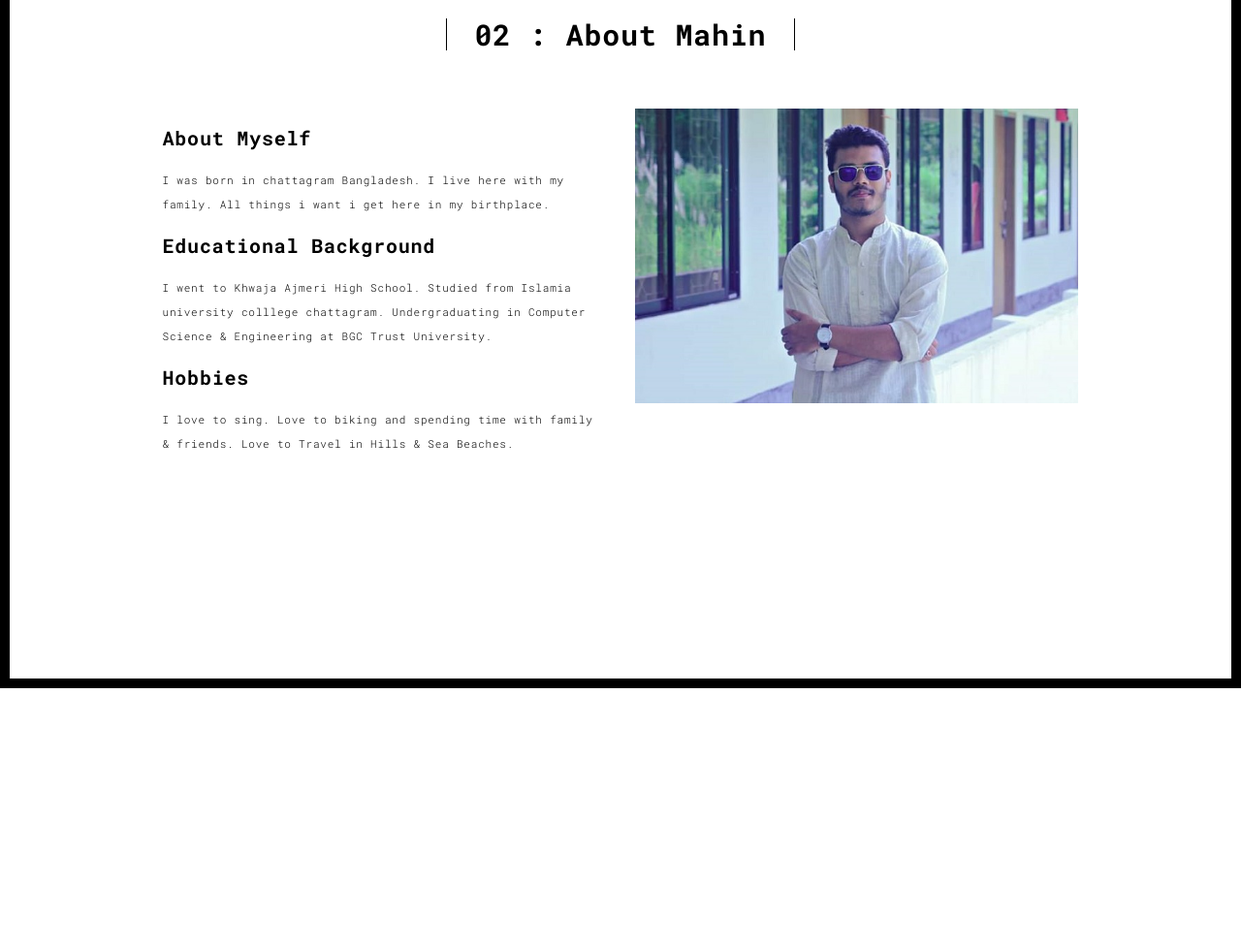
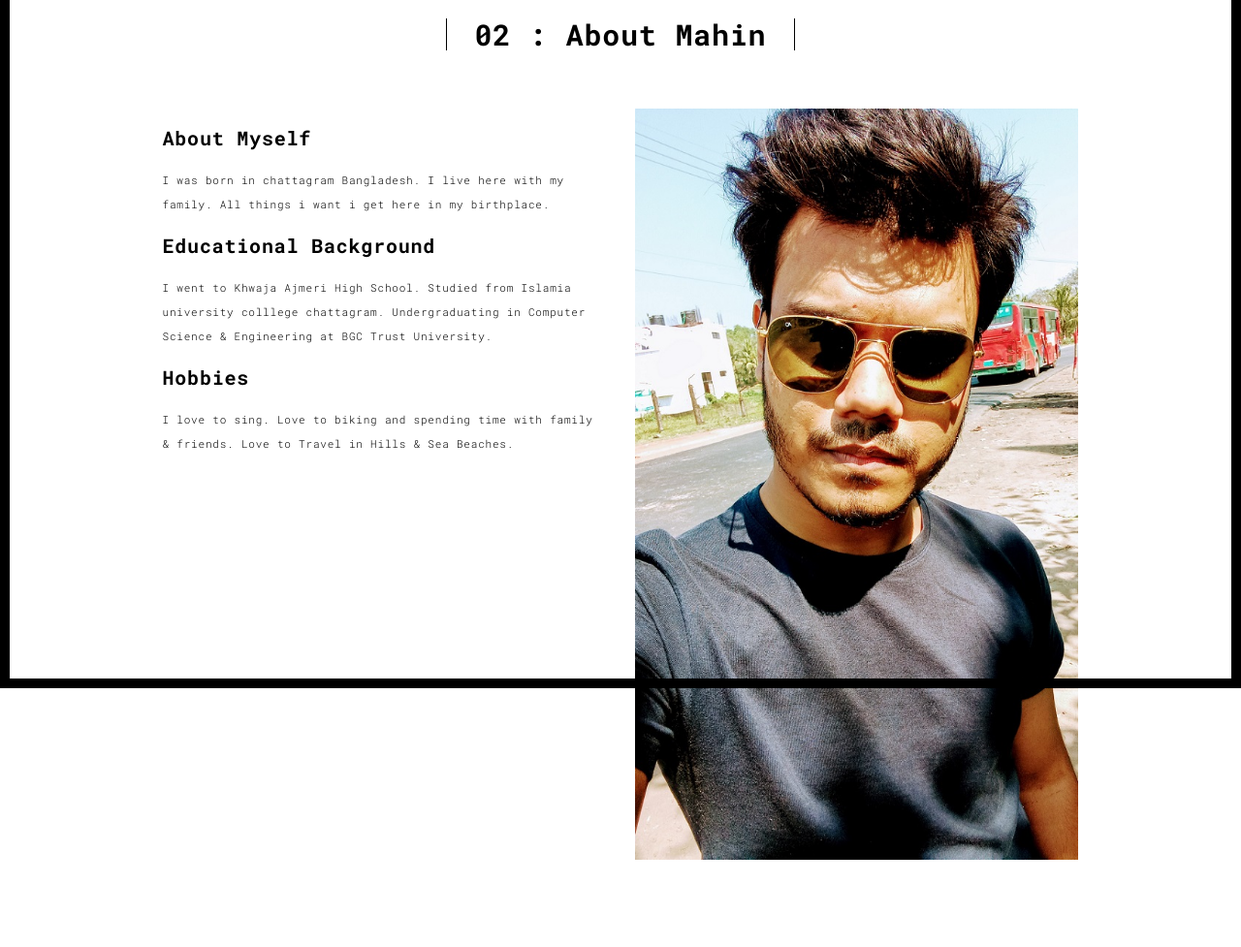
Before and after one commit to Mahin05/mahportfo, a Flask app: page /about.html in a window 1280 px wide. Shown: the part 90-1067 px from the top of the page at 97% size. Before the commit the page ends 800 px from the top, so only its background shows below. Run offline with Flask 2, Linux system fonts and the light colour scheme; some libraries are stand-ins or nearby versions.

Commit message:
slightly changed

```diff
--- a/templates/about.html
+++ b/templates/about.html
@@ -68,7 +68,7 @@
                   <p>I love to sing. Love to biking and spending time with family & friends. Love to Travel in Hills & Sea Beaches.</p>
                 </div>
                 <div class="col-xs-12 col-md-6">
-                  <img src="./static/assets/images/mahinn.jpg" class="img-responsive" alt="">
+                  <img src="./static/assets/images/minhaj.jpg" class="img-responsive" alt="">
                 </div>
               </div>
             </div>
```
